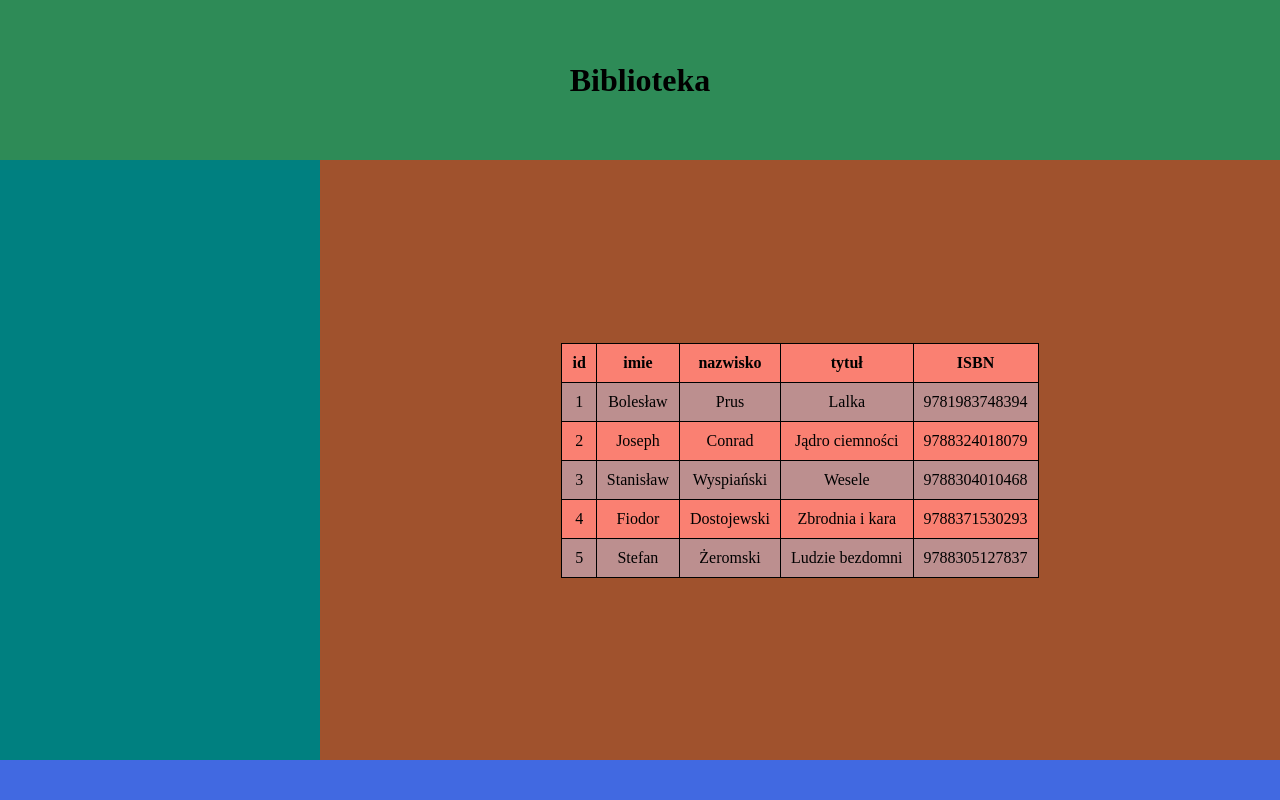
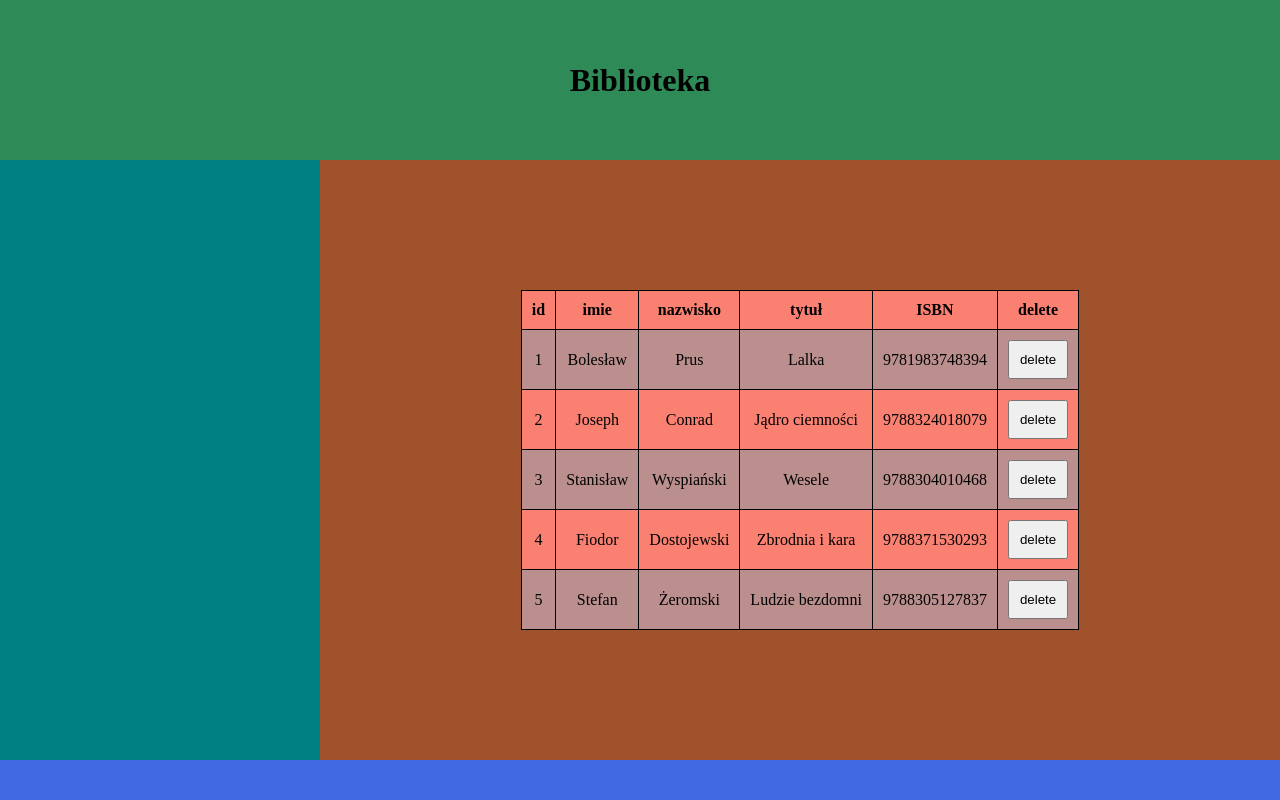
Before and after one commit to 3ti-2020/library-bartek-saracen, a PHP site: page /php/ in a window 1280 px wide. Run offline with PHP 8.4, Linux system fonts and the light colour scheme; data comes from the database, SQL or seed files in the repository.

Commit message:
delete w tabeli

```diff
--- a/index.php
+++ b/index.php
@@ -12,7 +12,8 @@
         <div class="top">
             <h1>Biblioteka</h1>
         </div>
-        <section></section>
+        <section>
+        </section>
         <main>
         <?php
             function tabela($sql) {
@@ -22,16 +23,21 @@
                 $dbname = "library";
                 $conn = new mysqli($servername,$username,$password,$dbname);
                 $result=$conn->query($sql);
-                echo("<table class='tab'><tr><th>id</th><th>imie</th><th>nazwisko</th><th>tytuł</th><th>ISBN</th></tr>");
+                echo("<table class='tab'><tr><th>id</th><th>imie</th><th>nazwisko</th><th>tytuł</th><th>ISBN</th><th>delete</th></tr>");
                 while($row=$result->fetch_assoc()){
                     echo("<tr>");
-                    echo("<td>".$row['id_spis']."</td><td>".$row['Imie']."</td><td>".$row['Nazwisko']."</td><td>".$row['tytul']."</td><td>".$row['ISBN']."</td>");
+                    echo("<td>".$row['id_spis']."</td><td>".$row['Imie']."</td><td>".$row['Nazwisko']."</td><td>".$row['tytul']."</td><td>".$row['ISBN']."</td><td>".'<form action="delete.php" method="POST">
+                    <input type="hidden" name="id_spis" value='.$row['id_spis'].'>
+                    <input type="hidden" name="id_autor" value='.$row['id_autor'].'>
+                    <input type="hidden" name="id_tytul" value='.$row['id_tytul'].'>
+                    <input class="delete" type="submit" value="delete">
+                </form>'."</td>");
                     echo("</tr>");
                 }
                 echo("</table>");
                 mysqli_close($conn);
             }
-            tabela("SELECT id_spis,Imie,Nazwisko,tytul,ISBN from autorzy,tytuly,spis where autorzy.id_autor=spis.id_autor and tytuly.id_tytul=spis.id_tytul;");
+            tabela("SELECT id_spis,Imie,Nazwisko,tytul,ISBN,autorzy.id_autor,tytuly.id_tytul from autorzy,tytuly,spis where autorzy.id_autor=spis.id_autor and tytuly.id_tytul=spis.id_tytul;");
             ?>
         </main>
         <footer></footer>
--- a/style.css
+++ b/style.css
@@ -48,3 +48,7 @@ tr:nth-child(even) {
 tr {
     background: salmon;
 }
+
+.delete {
+    padding: 10px;
+}
```
Also changed, not shown: delete.php (added, +20 -0 lines).
